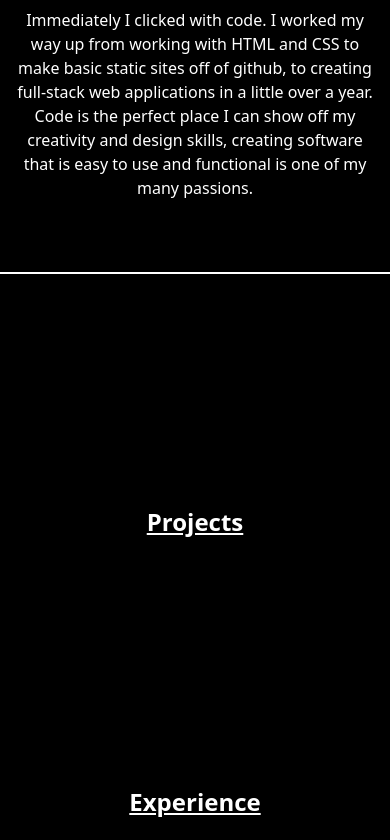
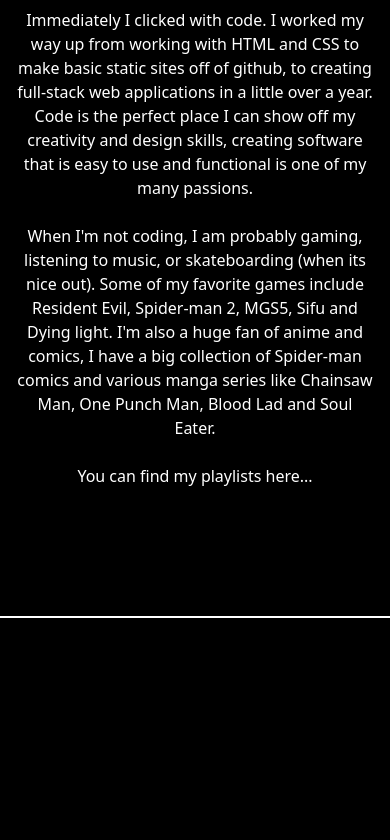
Before and after one commit to Brendeen/pro-portfolio, a Django app: page / in a window 390 px wide; the page is wider, and only the part inside the window is pictured. Shown: the part 1742-2582 px from the top of that part. Run offline with Django 4.2, Linux system fonts and the light colour scheme; style sheets or scripts are compiled from the project's sources; some libraries are stand-ins or nearby versions.

Commit message:
slightly modified footer, added spotify section/interests, started projects

```diff
--- a/portfolio/templates/base.html
+++ b/portfolio/templates/base.html
@@ -87,21 +87,73 @@
         of my friends, and at first I was skeptical. Though I had always been interested in tech, so I decided to give
         it a try.
     </p>
-    <p class="text-white text-center pt-6 mb-14">
+    <p class="text-white text-center pt-6">
         Immediately I clicked with code. I worked my way up from working with HTML and CSS to make basic static sites
         off of github, to creating full-stack web applications in a little over a year. Code is the perfect place I can
         show off my creativity and design skills, creating software that is easy to use and functional is one of my many
         passions.
     </p>
+    <p class="text-white text-center pt-6">
+        When I'm not coding, I am probably gaming, listening to music, or skateboarding (when its nice out). Some of my
+        favorite games include Resident Evil, Spider-man 2, MGS5, Sifu and Dying light. I'm also a huge fan of anime and
+        comics, I have a big collection of Spider-man comics and various manga series like Chainsaw Man, One Punch Man,
+        Blood Lad and Soul Eater.
+    </p>
+    <p class="text-white text-center pt-6 mb-8">
+        You can find my playlists here...
+    </p>
+    <div class="text-center">
+        <a href="https://open.spotify.com/user/brendenm3603" class="expand-on-hover mb-14">
+            <i class="ci ci-spotify ci-4x mr-4"></i>
+        </a>
+    </div>
+
 </section>
 
 
 <!--projects-->
 <section class="container mx-auto mt-24 mb-24 p-4 bg-black">
     <h2 id="projects" class="text-2xl font-semibold text-center underline mb-24 text-white pt-6">Projects</h2>
-    <div class="">
 
+<div id="gallery" class="relative w-full" data-carousel="slide">
+    <!-- Carousel wrapper -->
+    <div class="relative h-56 overflow-hidden rounded-lg md:h-96">
+         <!-- Item 1 -->
+        <div class="hidden duration-700 ease-in-out" data-carousel-item>
+            <img src="{% static 'images/txt_adv_1.png' %}" class="absolute block max-w-full h-auto -translate-x-1/2 -translate-y-1/2 top-1/2 left-1/2" alt="">
+        </div>
+        <!-- Item 2 -->
+        <div class="hidden duration-700 ease-in-out" data-carousel-item="active">
+            <img src="{% static 'images/txt_adv_2.png' %}" class="absolute block max-w-full h-auto -translate-x-1/2 -translate-y-1/2 top-1/2 left-1/2" alt="">
+        </div>
+        <!-- Item 3 -->
+        <div class="hidden duration-700 ease-in-out" data-carousel-item>
+            <img src="{% static 'images/txt_adv_3.png' %}" class="absolute block max-w-full h-auto -translate-x-1/2 -translate-y-1/2 top-1/2 left-1/2" alt="">
+        </div>
+        <!-- Item 4 -->
+        <div class="hidden duration-700 ease-in-out" data-carousel-item>
+            <img src="{% static 'images/txt_adv_4.png' %}" class="absolute block max-w-full h-auto -translate-x-1/2 -translate-y-1/2 top-1/2 left-1/2" alt="">
+        </div>
     </div>
+    <!-- Slider controls -->
+    <button type="button" class="absolute top-0 left-0 z-30 flex items-center justify-center h-full px-4 cursor-pointer group focus:outline-none" data-carousel-prev>
+        <span class="inline-flex items-center justify-center w-10 h-10 rounded-full bg-white/30 dark:bg-gray-800/30 group-hover:bg-white/50 dark:group-hover:bg-gray-800/60 group-focus:ring-4 group-focus:ring-white dark:group-focus:ring-gray-800/70 group-focus:outline-none">
+            <svg class="w-4 h-4 text-white dark:text-gray-800" aria-hidden="true" xmlns="http://www.w3.org/2000/svg" fill="none" viewBox="0 0 6 10">
+                <path stroke="currentColor" stroke-linecap="round" stroke-linejoin="round" stroke-width="2" d="M5 1 1 5l4 4"/>
+            </svg>
+            <span class="sr-only">Previous</span>
+        </span>
+    </button>
+    <button type="button" class="absolute top-0 right-0 z-30 flex items-center justify-center h-full px-4 cursor-pointer group focus:outline-none" data-carousel-next>
+        <span class="inline-flex items-center justify-center w-10 h-10 rounded-full bg-white/30 dark:bg-gray-800/30 group-hover:bg-white/50 dark:group-hover:bg-gray-800/60 group-focus:ring-4 group-focus:ring-white dark:group-focus:ring-gray-800/70 group-focus:outline-none">
+            <svg class="w-4 h-4 text-white dark:text-gray-800" aria-hidden="true" xmlns="http://www.w3.org/2000/svg" fill="none" viewBox="0 0 6 10">
+                <path stroke="currentColor" stroke-linecap="round" stroke-linejoin="round" stroke-width="2" d="m1 9 4-4-4-4"/>
+            </svg>
+            <span class="sr-only">Next</span>
+        </span>
+    </button>
+</div>
+
 </section>
 
 
@@ -232,10 +284,15 @@
 
 
 <!--footer-->
-<footer class="bg-gray-800 text-white py-4 text-center flex justify-center">
-    <p class="text-white">&copy; 2023 Brenden's Portfolio</p>
-    <a href="#top" class="text-white bg-black hover:bg-gray-800 border-2 border-white focus:ring-2 rounded-2xl p-2">Back to top</a>
+<footer class="bg-black  text-white py-4 bt-white border-t-2">
+    <div class="container mx-auto flex justify-between items-center">
+        <p class="text-white">&copy; 2023 Brenden's Portfolio</p>
+        <a href="#top" class="text-white bg-black hover:bg-gray-800 border-2 border-white focus:ring-2 rounded-2xl p-2">
+            Back to top
+        </a>
+    </div>
 </footer>
+
 
 
 <!--credit too https://github.com/dheereshagrwal/colored-icons for icons-->
```
